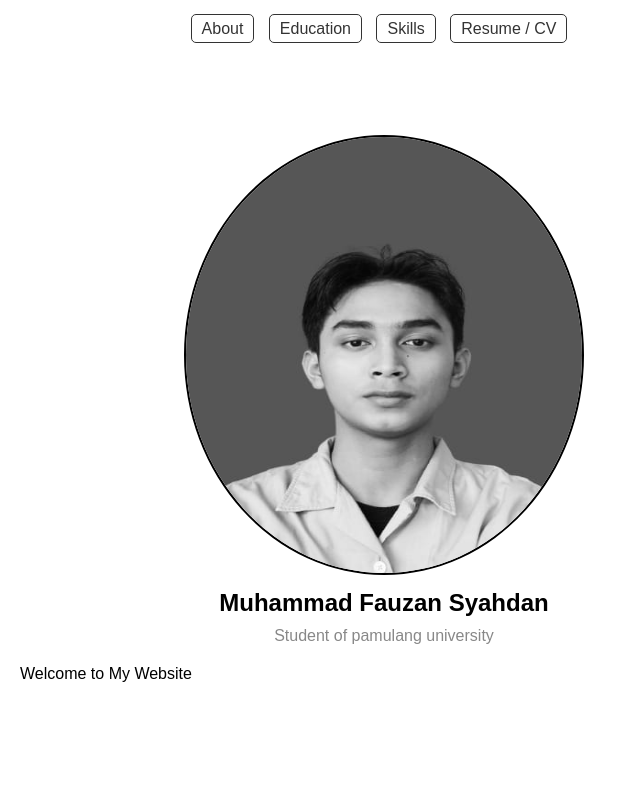
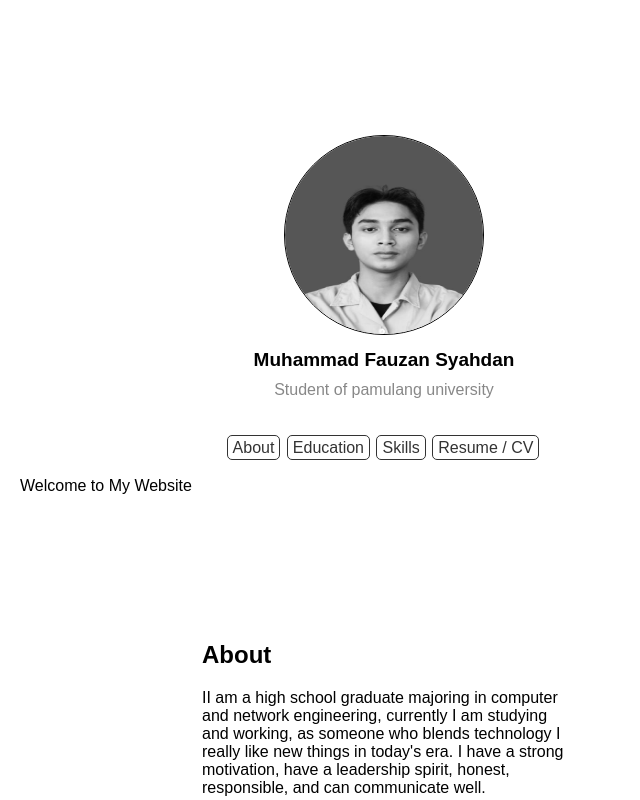
Before and after one commit to GUANXINN/Portfolio, a plain HTML site: page index.html in a window 768 px wide. Shown: the top 800 px of the page, without its empty margins (0-640 px from the left). Drawn offline with Linux system fonts and the light colour scheme.

Commit message:
first commit

```diff
--- a/styles.css
+++ b/styles.css
@@ -179,12 +179,79 @@
     color: #000;
   }
 
-  @media screen and (min-width: 500px) {
+  @media screen and (max-width: 768px) {
+    .profil h1 {
+      font-size: 19px;
+      margin: 10px 0;
+    }
+    .profil {
+      text-align: center;
+      margin-bottom: 20px;
+      margin-top: auto;
+    }
+
     .profil img {
       margin-top: 135px;
-      width: 50vh;
-      height: 55vh;
+      width: 200px;
+      height: 200px;
       border-radius: 50%;
-      border: 2px solid black;
+      border: 1px solid black;
     }
+
+    .navigasi {
+      text-align: center;
+      position: sticky;
+      top: 0;
+      left: 0;
+      right: 0;
+      background-color: #fff;
+      z-index: 999;
+    }
+
+    navigasi ul {
+      list-style: inherit;
+      padding: 0;
+      margin-top: 20px;
+    }
+
+    .navigasi li {
+      display: inline;
+      margin-right: 2px;
+    }
+
+    .navigasi a {
+      text-decoration: none;
+      color: #333;
+      padding: 3px 5px;
+      border: 1px solid #333;
+      border-radius: 5px;
+    }
+
+    .navigasi a:hover {
+      background-color: #333;
+      color: #fff;
+    }
+
+    .scrolling-text-container {
+      overflow: hidden;
+      width: 100%;
+      margin-top: 20px;
+    }
+
+    .scrolling-text {
+      animation: scrolling 10s linear infinite;
+      white-space: nowrap;
+    }
+
+    @keyframes scrolling {
+      0% {
+        transform: translateX(100%);
+      }
+      100% {
+        transform: translateX(-100%);
+      }
+    }
+
+
+
   }
```
